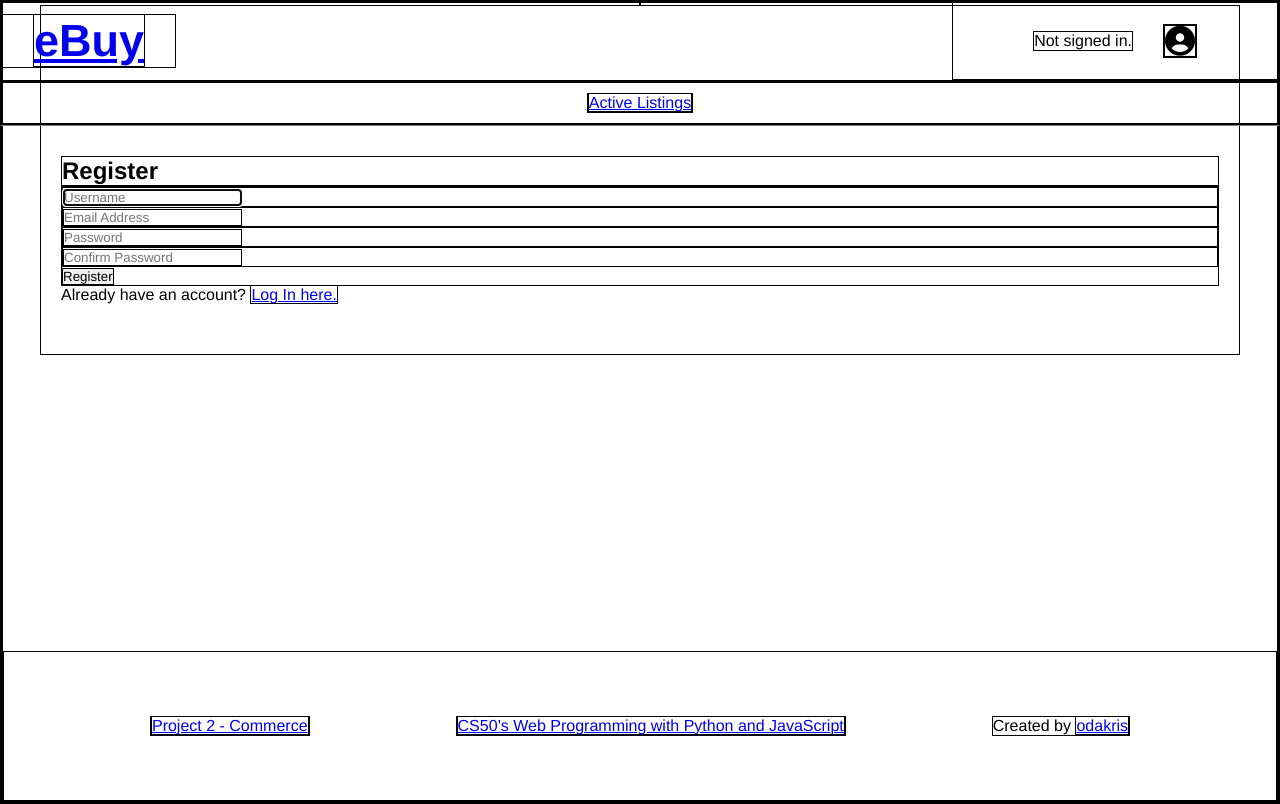
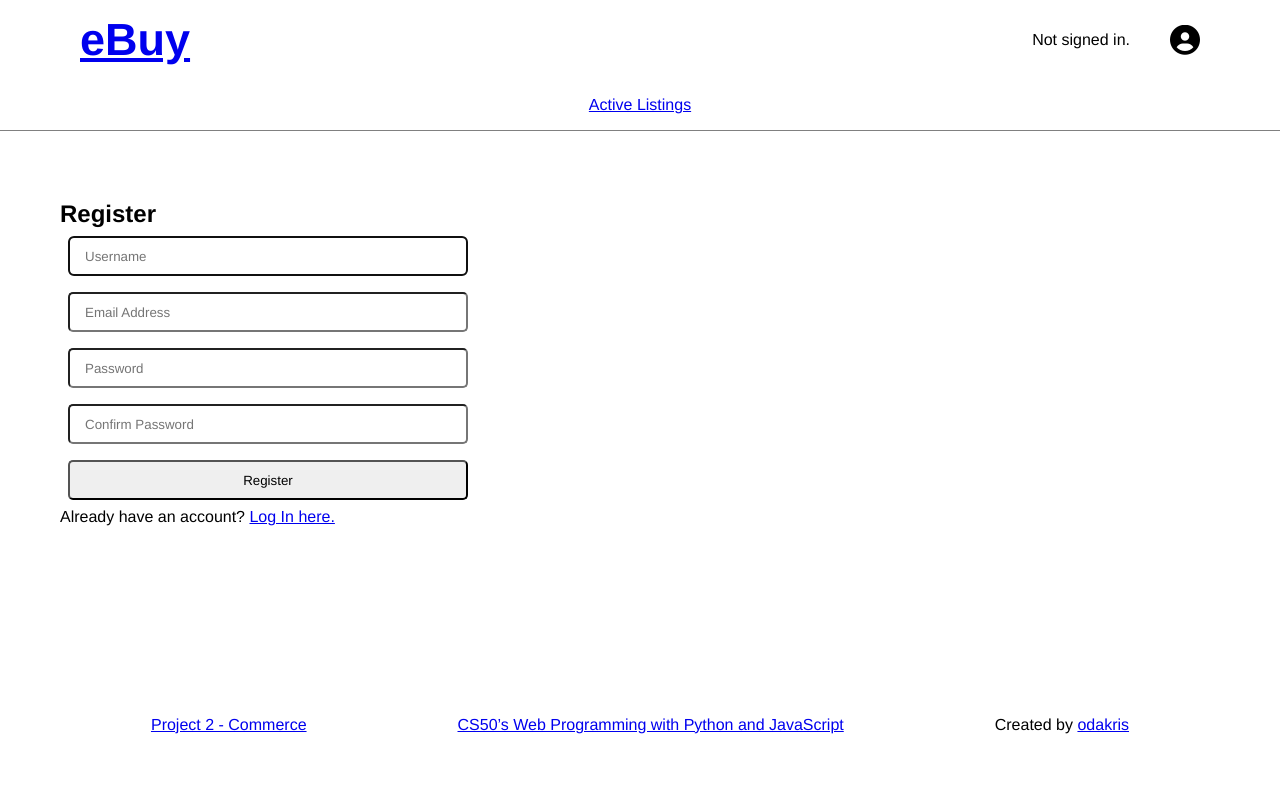
Before and after one commit to odakris/e-commerce, a Django app: page /register in a window 1280 px wide. After the commit the page ends 734 px from the top, so only its background shows below. Run offline with Django 3.2, Linux system fonts and the light colour scheme; some libraries are stand-ins or nearby versions.

Commit message:
Update navbar styles and design

```diff
--- a/auctions/static/auctions/styles.css
+++ b/auctions/static/auctions/styles.css
@@ -1,7 +1,10 @@
 :root {
     --navbar-head-height: 8rem;
-    --auth-padding-left: 8rem;
+    --auth-padding-left: 4rem;
     --auth-icon-size: 3rem;
+    --navbar-links-height: 5rem;
+    --footer-height: 15rem;
+    --border-radius: 0.5rem;
 }
 
 * {
@@ -10,7 +13,7 @@
     box-sizing: border-box;
     scroll-behavior: smooth;
     font-family: Blinker, Helvetica, Arial, sans-serif;
-    border: 1px solid black;
+    /* border: 1px solid black; */
 }
 
 /* RECURRENT CLASSES */
@@ -53,17 +56,24 @@ body,
 .navbar-head h1 {
     font-size: 4.5rem;
     color: rgb(128, 0, 0);
-    padding: 0 3rem;
+    padding: 0 var(--auth-padding-left);
 }
 
 .navbar-head {
     width: 100%;
+    max-width: 120rem;
+    margin: 0 auto;
     height: var(--navbar-head-height);
     justify-content: space-between;
 }
 
-.navbar-link {
+.navbar-links {
     display: block;
+    height: var(--navbar-links-height);
+}
+
+.nav {
+    height: 100%;
 }
 
 .nav-item {
@@ -75,6 +85,7 @@ body,
 .authentication {
     height: 100%;
     padding: 0 var(--auth-padding-left);
+    margin-right: -10rem;
 }
 
 .authentication input {
@@ -84,19 +95,19 @@ body,
 .authentication label {
     cursor: pointer;
     overflow: hidden;
-    margin-left: 3rem;
+    margin-left: var(--auth-padding-left);
 }
 
 .auth-collapse-content {
     flex-direction: column;
     max-height: 0;
-    position: absolute;
+    width: 10rem;
+    position: relative;
     top: calc(var(--navbar-head-height) - var(--navbar-head-height)/2);
-    right: calc(var(--auth-padding-left) - var(--auth-icon-size) + 0.5rem);
+    right: 6.5rem;
     transition: all 0.2s ease-in-out;
     opacity: 0;
     overflow: hidden;
-    /* z-index: 100; */
 }
 
 .authentication input:checked~.auth-collapse-content {
@@ -115,16 +126,42 @@ body,
 /* CONTAINER */
 .container {
     width: 100%;
+    min-height: calc(100vh - var(--footer-height));
     max-width: 120rem;
-    margin: 0 auto;
-    padding: 15rem 2rem 5rem 2rem;
+    padding: 20rem 2rem 5rem 2rem;
+}
+
+/* LOGIN / REGISTER*/
+.connection {
+    flex-direction: column;
+}
+
+.connection-form {
+    margin: 2rem 0;
+}
+
+.form-control,
+.btn {
+    width: 40rem;
+    height: 4rem;
+    margin: 0.8rem;
+    border-radius: var(--border-radius);
+}
+
+.form-control {
+    padding: 1.5rem;
+}
+
+.error-msg {
+    color: red;
+    margin-top: 2rem;
 }
 
 /* FOOTER */
 .footer {
     justify-content: space-evenly;
     width: 100%;
-    height: 15rem;
+    height: var(--footer-height);
     margin-top: auto;
 }
 
--- a/auctions/templates/auctions/layout.html
+++ b/auctions/templates/auctions/layout.html
@@ -54,7 +54,7 @@
             </div>
         </div>
 
-        <hr>
+        <!-- <hr> -->
         <div class="container">
             {% block body %}
             {% endblock %}
```
